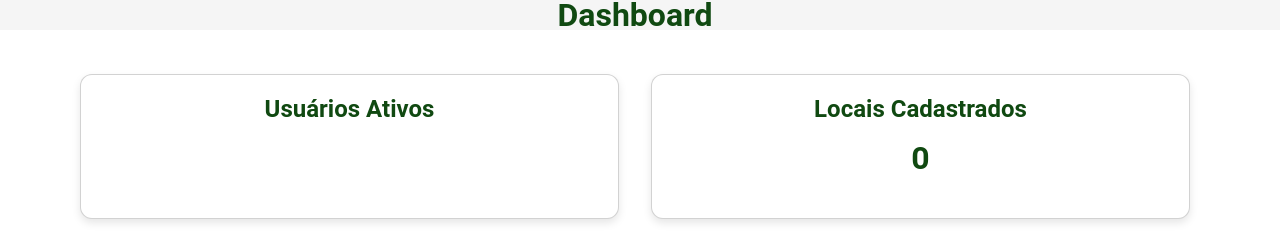
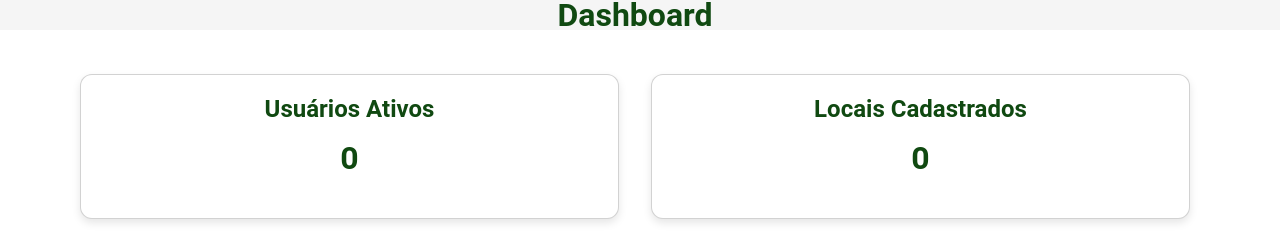
Before and after one commit to FuturoDEV-Trip/M3P-FrontEnd-squad3, a React (Vite) app: page / in a window 1280 px wide. Shown: the part 770-1002 px from the top of the page. Built offline with nearby package versions, Linux system fonts and the light colour scheme; no server answers.

Commit message:
[Fix] corrigindo erros nos arquivos dashboard, registerLocation useAxios

```diff
--- a/src/hooks/useAxios.jsx
+++ b/src/hooks/useAxios.jsx
@@ -9,7 +9,7 @@ apiToken.interceptors.request.use(
     const token = localStorage.getItem("token");
 
     if (token) {
-      config.headers.Authorization = `${token}`;
+      config.headers.Authorization = ` Bearer ${token}`;
       config.headers["Content-Type"] = "application/json";
     }
 
--- a/src/pages/Dashboard/Dashboard.jsx
+++ b/src/pages/Dashboard/Dashboard.jsx
@@ -3,6 +3,8 @@ import "leaflet/dist/leaflet.css";
 import React, { useContext, useEffect, useState } from "react";
 import { MapContainer, TileLayer } from "react-leaflet";
 import { Link } from 'react-router-dom';
+import banner from '../../assets/banner-dashboard.svg';
+import logo from '../../assets/logo-descubra-floripa.png';
 import { Card } from "../../components/Cards/Card";
 import { MapMarker } from "../../components/MapMarker/MapMarker";
 import { Sidebar } from "../../components/Sidebar/Sidebar";
@@ -10,9 +12,6 @@ import { Table } from "../../components/Table/Table";
 import { AuthContext } from "../../contexts/Auth";
 import useAxios from "../../hooks/useAxios";
 import "./Dashboard.css";
-import axios from 'axios';
-import logo from '../../assets/logo-descubra-floripa.png';
-import banner from '../../assets/banner-dashboard.svg';
 
 function Dashboard() {
   const [Locais, setLocais] = useState([]);
@@ -22,43 +21,16 @@ function Dashboard() {
   const { user, signIn } = useContext(AuthContext);
 
   useEffect(() => {
-    useAxios("/destinos").then((response) => {
+    useAxios("/destinos",{}).then((response) => {
       setLocais(response.data);
     });
-    // const fetchData = async () => {
-    //   try {
-    //     const response = await api("/Locais/");
-    //     if (!response.ok) {
-    //       throw new Error("Erro ao buscar Locais");
-    //     }
-    //     const data = await response.json();
-    //     setLocais(data);
-    //   } catch (error) {
-    //     console.error("Erro ao buscar Locais:", error);
-    //   }
-    // };
- // fetchData();
   }, []);
 
   useEffect(() => {
-    useAxios("dashboard/usuarios").then((response) => {
+    useAxios("dashboard/usuarios",{}).then((response) => {
       let usuariosLogados = response.data.usuariosLogados;
       setUsuarios(usuariosLogados);
-      console.log(usuariosLogados);
     });
-    // const userData = async () => {
-    //   try {
-    //     const response = await api("/usuario/");
-    //     if (!response.ok) {
-    //       throw new Error("Erro ao buscar usuarios");
-    //     }
-    //     const data = await response.json();
-    //     setUsuarios(data);
-    //   } catch (error) {
-    //     console.error("Erro ao buscar usuarios:", error);
-    //   }
-    // };
-    // userData();
   }, []);
 
   const handleRowClick = (lat, lng) => {
@@ -85,37 +57,36 @@ function Dashboard() {
 
       <div className="main-content">
         <div className="titleAndLogin">
-      <img src={logo} alt="Logo" className="sidebar-logo" /> {/* Adicionado logo */}
-
+          <img src={logo} alt="Logo" className="sidebar-logo" />{" "}
+          {/* Adicionado logo */}
           <div className="dashboardAlinhamento">
             <Link to={`/`}>Dashboard</Link>
             <div className="tittleAndLoginDashboardDeco"></div>
           </div>
-
           <div className="sobreNosAlinhamento">
             <Link to={`/`}>Sobre Nós</Link>
             <div className="tittleAndLoginSobreNosDeco"></div>
           </div>
-
           <div className="blogAlinhamento">
             <Link to={`/`}>Blog</Link>
             <div className="tittleAndLoginBlogDeco"></div>
           </div>
-
           <div>
             {!user && ( // Verifica se o usuário não está logado
               <div>
-          <button onClick={() => window.location.href=`/login`} className="botao_login_dashboard">Faça seu login</button>
+                <button
+                  onClick={() => (window.location.href = `/login`)}
+                  className="botao_login_dashboard"
+                >
+                  Faça seu login
+                </button>
               </div>
             )}
           </div>
-
         </div>
 
         <div className="container-banner">
-
           <img src={banner} alt="Banner Dashboard" />
-
         </div>
 
         <div className="titulodashboard">
@@ -125,7 +96,7 @@ function Dashboard() {
         <div className="containerCards">
           <Card
             title="Usuários Ativos"
-            count={usuarios}
+            count={usuarios.length === 0 ? 0 : usuarios}
             className="card"
           />
           <Card
@@ -133,11 +104,13 @@ function Dashboard() {
             count={Locais.length}
             className="card"
           />
-
         </div>
         <div className="containerTableAndMap">
           <div className="titleTableAndMap">
-            <h4 className="ajustar-alinhamento-locais-cadastrados">Locais Cadastrados</h4> <h4>Mapa</h4>
+            <h4 className="ajustar-alinhamento-locais-cadastrados">
+              Locais Cadastrados
+            </h4>{" "}
+            <h4>Mapa</h4>
           </div>
           <div className="tableAndMap">
             <div className="table-container">
@@ -150,16 +123,17 @@ function Dashboard() {
                 className="mapContainer"
               >
                 <TileLayer url="https://{s}.tile.openstreetmap.org/{z}/{x}/{y}.png" />
-                <MapMarker locais={Locais} selectedLocation={selectedLocation} />
+                <MapMarker
+                  locais={Locais}
+                  selectedLocation={selectedLocation}
+                />
               </MapContainer>
             </div>
           </div>
         </div>
 
         <div className="rodape">
-
           <p>Desenvolvido por Squad 3</p>
-
         </div>
       </div>
     </div>
--- a/src/pages/RegisterLocations/RegisterLocations.jsx
+++ b/src/pages/RegisterLocations/RegisterLocations.jsx
@@ -55,10 +55,7 @@ function RegisterLocation() {
       try {
         const response = await destiny(cep);
 
-        // setValue("local", response.address_name);
         setValue("localizacao", response.destinyLocation);
-        // setValue("logradouro", response.address);
-        // setValue("bairro", response.district);
         setValue("cidade", response.city);
         setValue("estado", response.state);
         setValue("latitude", response.lat);
```
Lines whose indentation alone changed are shown as unchanged.
